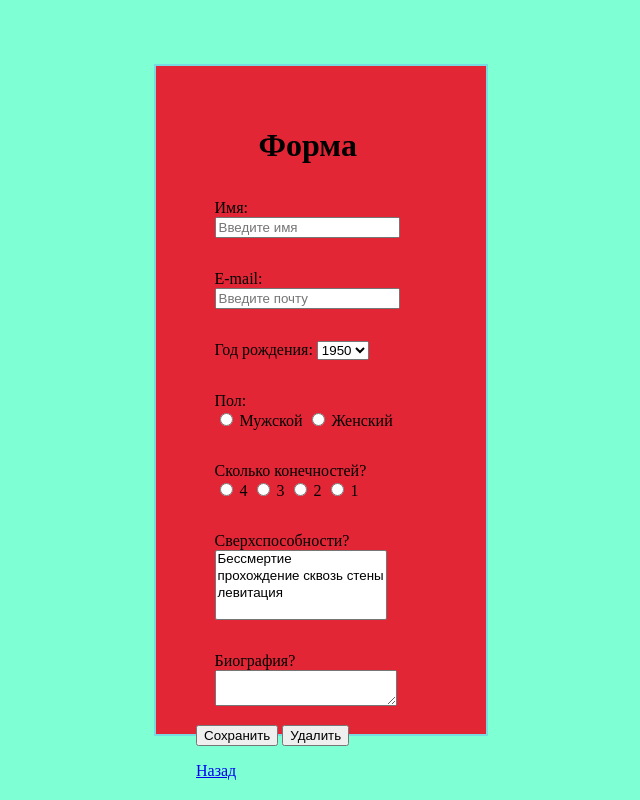
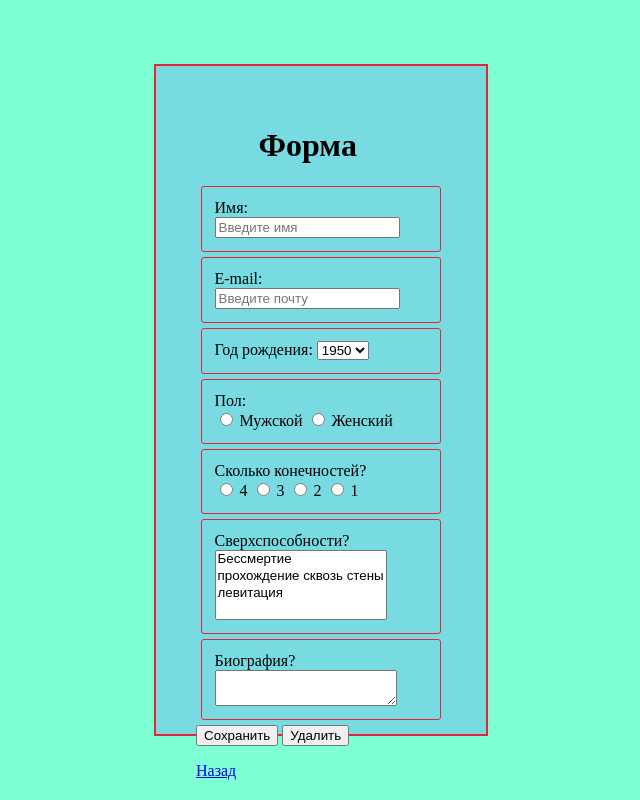
Before and after one commit to Asya203/Web_2, a PHP site: page /form.php?edit_id=1 in a window 1280 px wide. Shown: the whole page, without its empty margins (319-959 px from the left). Run offline with PHP 8.4, Linux system fonts and the light colour scheme; data that the repository does not hold is empty.

Commit message:
Update form.php

```diff
--- a/n6/form.php
+++ b/n6/form.php
@@ -9,8 +9,8 @@ body{
 .main{
     padding: 40px;
     width: 250px;
-    background-color:  #E32636;
-    border: 2px solid #78DBE2;
+    background-color: #78DBE2;
+    border: 2px solid #E32636;
 }
 
 h1{
```
